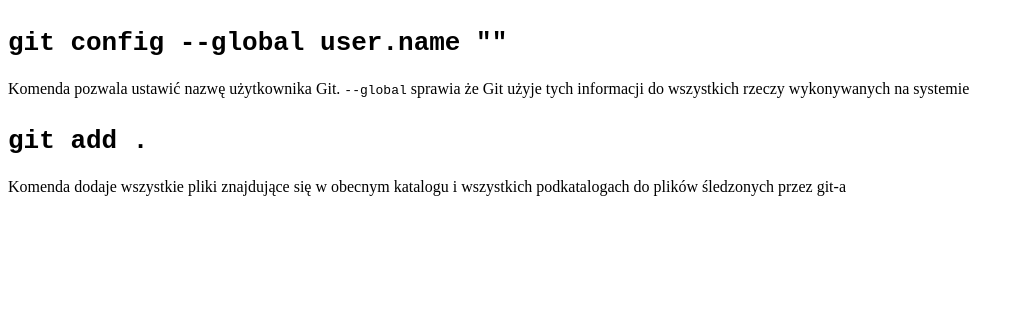
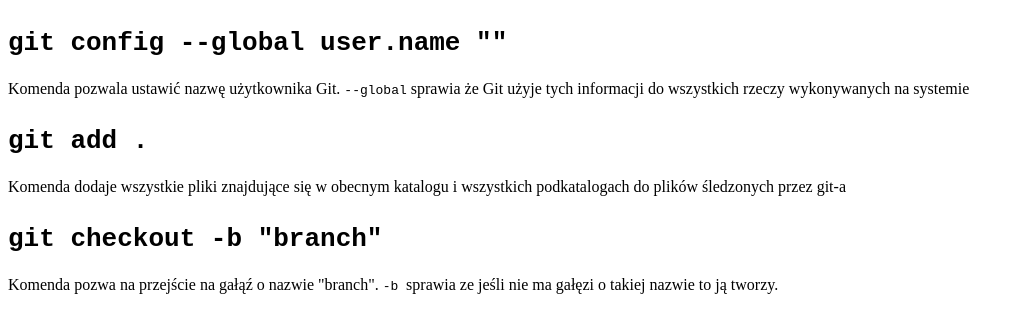
Before and after one commit to bikol/DINO202122, a plain HTML site: page index.html in a window 1280 px wide. Shown: the whole page, without its empty margins (0-1024 px from the left). Drawn offline with Linux system fonts and the light colour scheme.

Commit message:
Added git checkout -b

```diff
--- a/index.html
+++ b/index.html
@@ -16,5 +16,7 @@
   <h1><code>git add .</code></h1>
   <p>Komenda dodaje wszystkie pliki znajdujące się w obecnym katalogu i wszystkich podkatalogach do plików śledzonych przez git-a</p>
 
+  <h1><code>git checkout -b "branch"</code></h1>
+  <p>Komenda pozwa na przejście na gałąź o nazwie "branch". <code> -b </code> sprawia ze jeśli nie ma gałęzi o takiej nazwie to ją tworzy.</p>
 </body>
 </html>
```
